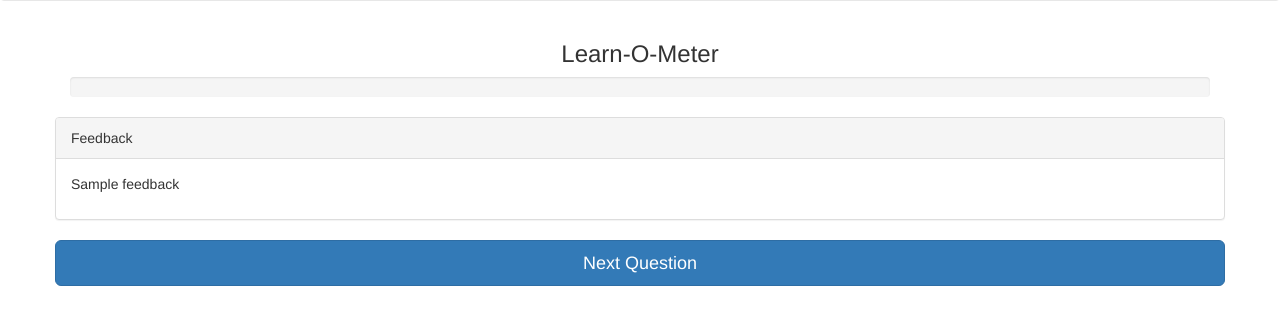
After one commit to christiankjaer/pop-webhelp, a Flask app: template app/templates/question/progress.html in a window 1280 px wide. The commit adds this page. Shown: the part 51-376 px from the top of the page. Run offline with Flask 2, Linux system fonts and the light colour scheme; the template is opened without the code that fills it: most values are stand-ins (such as "Sample title", 1, 10 or a date in 2020); parts of the project's set-up code (start-up, migrations or seed data) failed here and were passed over; some libraries are stand-ins or nearby versions.

Commit message:
Tilføjet statussider

```diff
--- /dev/null
+++ b/app/templates/question/finished.html
@@ -0,0 +1,6 @@
+{% extends "layout.html" %}
+{% block title %}Finished{% endblock %}
+{% block content %}
+<h1>DONE!</h1>
+<a class="btn btn-lg btn-primary btn-block" href="{{ url_for('overview') }}">Finish</a>
+{% endblock content %}
--- /dev/null
+++ b/app/templates/question/progress.html
@@ -0,0 +1,16 @@
+{% extends "layout.html" %}
+{% block title %}Progress{% endblock %}
+{% block content %}
+{% include "question/progress_bar.html" %}
+<div class="row">
+    <div class="panel panel-default">
+        <div class="panel-heading">
+            Feedback
+        </div>
+        <div class="panel-body">
+            <p>{{ feedback }}</p>
+        </div>
+    </div>
+    <a class="btn btn-lg btn-primary btn-block" href="{{ url_for('answer_question') }}">Next Question</a>
+</div>
+{% endblock content %}
--- a/app/templates/question/progress_bar.html
+++ b/app/templates/question/progress_bar.html
@@ -1,4 +1,5 @@
+<h3 class="text-center">Learn-O-Meter</h3>
 <div class="progress">
-    <div class="progress-bar" role="progressbar" aria-valuenow="{{ session.score/session.goal * 100 }}" aria-valuemin="0" aria-valuemax="100" style="width: {{session.score/session.goal * 100}}%;">
+    <div class="progress-bar progress-bar-striped" role="progressbar" aria-valuenow="{{ session.score/session.goal * 100 }}" aria-valuemin="0" aria-valuemax="100" style="width: {{session.score/session.goal * 100}}%;">
   </div>
 </div>
--- a/app/templates/question/typein.html
+++ b/app/templates/question/typein.html
@@ -2,7 +2,6 @@
 {% block title %}Type In{% endblock %}
 {% block content %}
 <div class="row">
-    {% include "question/progress_bar.html" %}
     <p>{{ text | marktohtml | safe }}</p>
     <form action="" method="post">
     {{ form.hidden_tag() }}
```
Also changed, not shown: app/question/views.py (+3 -5 lines).
